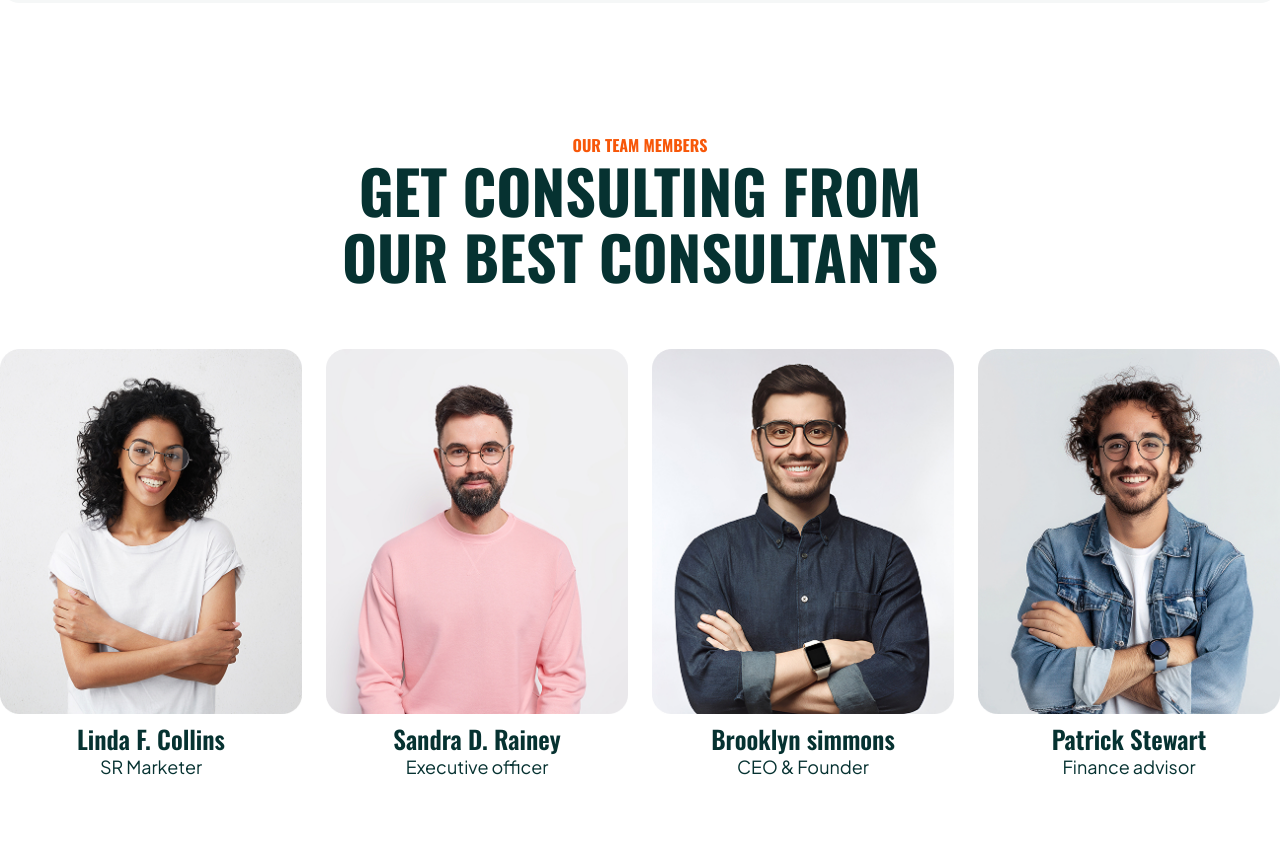
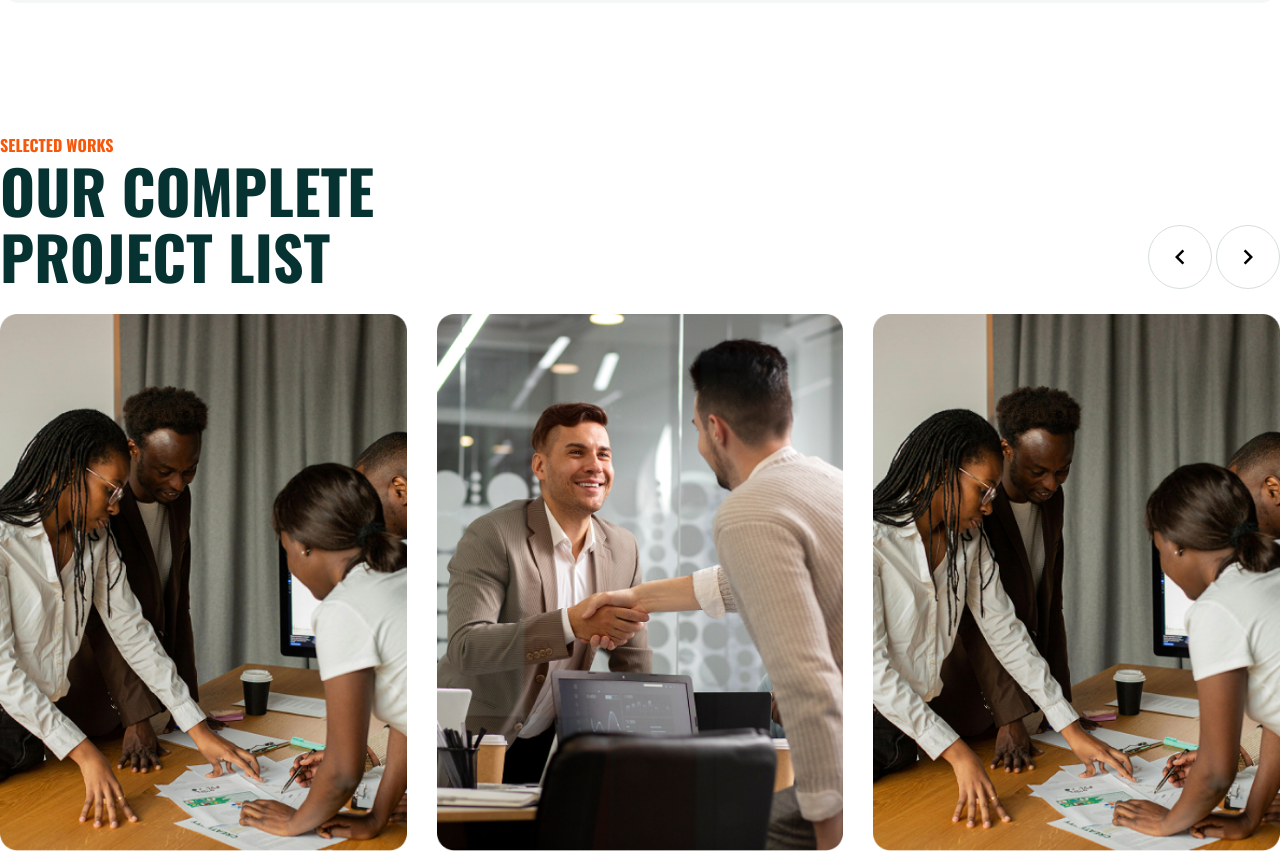
Before and after one commit to shoumen-shomu/prozen, a Next.js app: page / in a window 1280 px wide. Shown: the part 2840-3693 px from the top of the page. Built offline with nearby package versions, Linux system fonts and the light colour scheme.

Commit message:
Project Part Added

```diff
--- a/app/_components/MainPage.jsx
+++ b/app/_components/MainPage.jsx
@@ -16,6 +16,7 @@ const MainPage = () => {
       <Service/>
       <About/>
       <Counter/>
+      <Project/>
       <Team/>
       <Testimonial/>
     </div>
```
Also changed, not shown: 1 other file (tests, documents, lock files or other folders).
